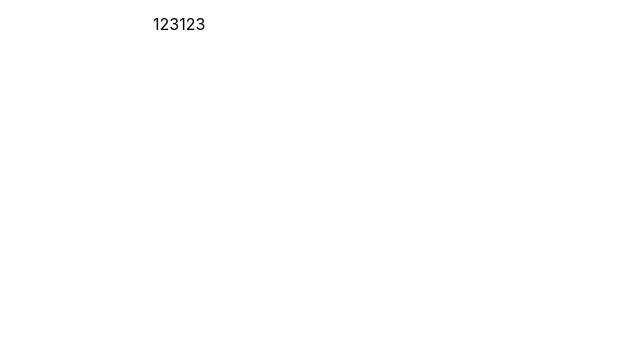
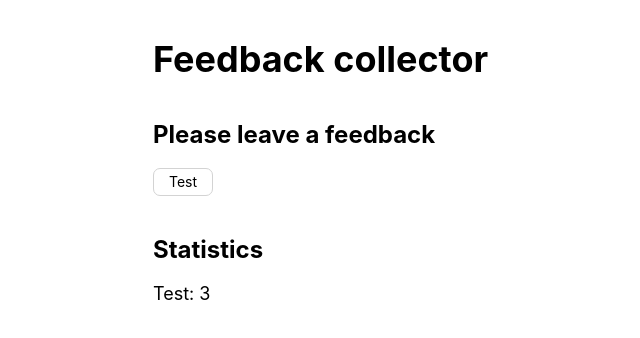
Before and after one commit to biggujo/goit-react-hw-02-feedback, a React (Create React App) app: page / in a window 1280 px wide. Shown: the top 338 px of the page, without its empty margins (128-768 px from the left). Built offline with nearby package versions, Linux system fonts and the light colour scheme.

Commit message:
Add components

```diff
--- a/package.json
+++ b/package.json
@@ -10,6 +10,7 @@
     "@testing-library/react": "^12.1.4",
     "@testing-library/user-event": "^13.5.0",
     "modern-normalize": "^2.0.0",
+    "prop-types": "^15.8.1",
     "react": "^18.1.0",
     "react-dom": "^18.1.0",
     "react-scripts": "5.0.1",
--- a/src/components/App/App.jsx
+++ b/src/components/App/App.jsx
@@ -1,13 +1,26 @@
 import React, { Component } from 'react';
-import { Wrapper } from './App.styled';
-import { GlobalStyles } from '../GlobalStyles/GlobalStyles';
+import { Subtitle, Title, Wrapper } from './App.styled';
+import { GlobalStyles } from '../GlobalStyles';
+import { Counter } from '../Counter';
+import { Button } from '../Button';
 
 export class App extends Component {
+  state = {
+    good: 0,
+    neutral: 0,
+    bad: 0,
+  };
+
   render() {
     return (<>
       <Wrapper>
-        123123
+        <Title>Feedback collector</Title>
 
+        <Subtitle>Please leave a feedback</Subtitle>
+        <Button>Test</Button>
+
+        <Subtitle>Statistics</Subtitle>
+        <Counter value={3}>Test</Counter>
       </Wrapper>
 
       <GlobalStyles />
--- a/src/components/App/App.styled.js
+++ b/src/components/App/App.styled.js
@@ -5,3 +5,12 @@ export const Wrapper = styled.div`
   margin: 0 auto;
   padding: 15px 25px;
 `;
+
+export const Title = styled.h1`
+  font-size: 36px;
+`;
+export const Subtitle = styled.h2`
+  margin-top: 40px;
+  margin-bottom: 20px;
+  font-size: 24px;
+`;
--- /dev/null
+++ b/src/components/Button/Button.jsx
@@ -0,0 +1,11 @@
+import React from 'react';
+import { ButtonStyled } from './Button.styled';
+import PropTypes from 'prop-types';
+
+export function Button({ children }) {
+  return (<ButtonStyled>{children}</ButtonStyled>);
+}
+
+Button.propTypes = {
+  children: PropTypes.string.isRequired,
+};
--- /dev/null
+++ b/src/components/Button/Button.styled.js
@@ -0,0 +1,18 @@
+import styled from '@emotion/styled';
+
+export const ButtonStyled = styled.button`
+  min-width: 60px;
+  padding: 5px;
+
+  font-size: 14px;
+
+  background-color: #ffffff;
+  border: 1px solid #d3d3d3;
+  border-radius: 7px;
+
+  &:active {
+    border-color: #000000;
+
+    outline: 1px solid #000000;
+  }
+`;
--- /dev/null
+++ b/src/components/Button/index.js
@@ -0,0 +1 @@
+export * from './Button';
--- /dev/null
+++ b/src/components/Counter/Counter.jsx
@@ -0,0 +1,15 @@
+import React from 'react';
+import { Text } from './Counter.styled';
+import PropTypes from 'prop-types';
+
+export function Counter({
+  value,
+  children: title,
+}) {
+  return (<Text>{title}: {value}</Text>);
+}
+
+Counter.propTypes = {
+  value: PropTypes.number.isRequired,
+  children: PropTypes.string.isRequired,
+};
--- /dev/null
+++ b/src/components/Counter/Counter.styled.js
@@ -0,0 +1,5 @@
+import styled from '@emotion/styled';
+
+export const Text = styled.p`
+  font-size: 18px;
+`;
--- /dev/null
+++ b/src/components/Counter/index.js
@@ -0,0 +1 @@
+export * from './Counter';
--- /dev/null
+++ b/src/components/GlobalStyles/index.js
@@ -0,0 +1 @@
+export * from './GlobalStyles';
```
Also changed, not shown: 1 other file (tests, documents, lock files or other folders).
